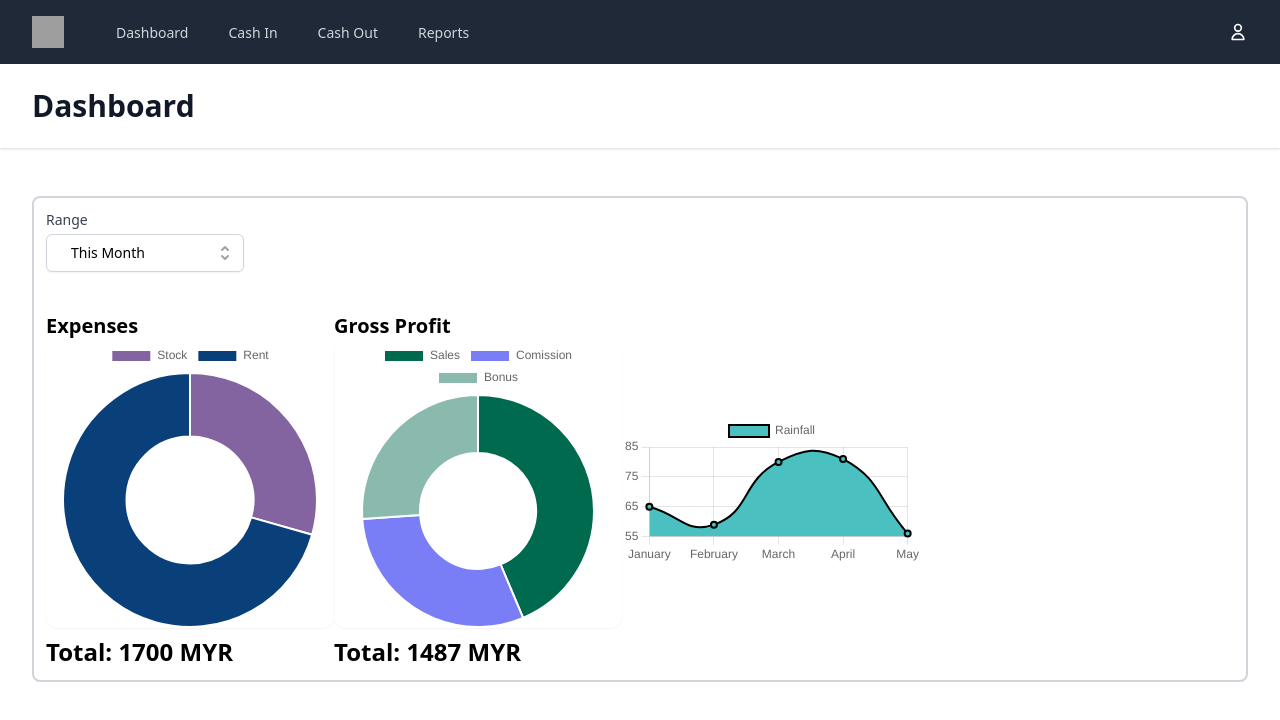
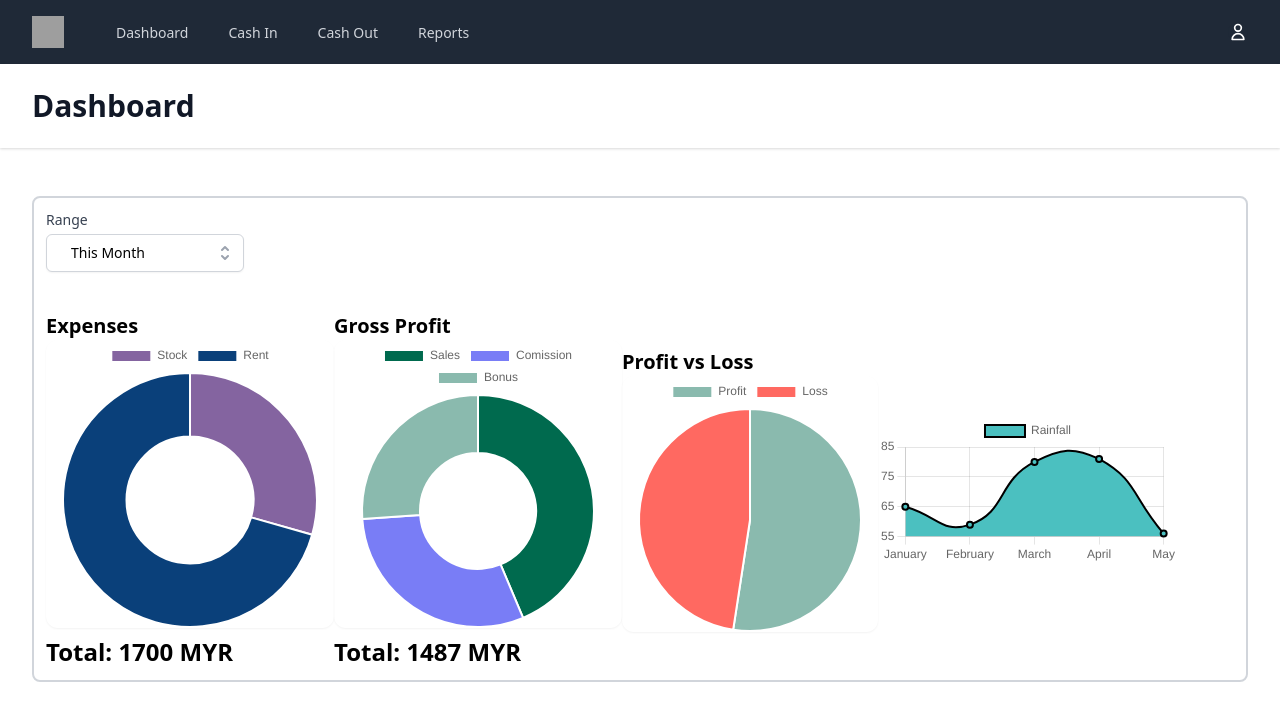
Before and after one commit to qiuyixianq/icp-app, a React (Create React App) app: page /dashboard in a window 1280 px wide. Shown: the top 720 px of the page. Built offline with nearby package versions, Linux system fonts and the light colour scheme; grey boxes are pictures that could not be loaded.

Commit message:
Added profit vs loss pie & dashboard slice to track total expense vs earn

```diff
--- a/src/app/store.js
+++ b/src/app/store.js
@@ -4,6 +4,7 @@ import balanceReducer from './balanceSlice';
 import cashInReducer from '../components/CashIn/cashInSlice';
 import cashOutReducer from '../components/CashOut/cashOutSlice';
 import categoryReducer from './categorySlice';
+import profitlossReducer from '../components/Dashboard/dashboardSlice';
 
 export const store = configureStore({
   reducer: {
@@ -12,5 +13,6 @@ export const store = configureStore({
     category: categoryReducer,
     cashInData: cashInReducer,
     cashOutData: cashOutReducer,
+    profitLoss: profitlossReducer,
   },
 });
--- a/src/components/Dashboard/Dashboard.jsx
+++ b/src/components/Dashboard/Dashboard.jsx
@@ -1,14 +1,17 @@
-import React, { useState } from 'react';
+import React, { useRef, useState } from 'react';
 import { Range } from './Range';
 import { PieChartOut } from './PieChartOut';
 import { PieChartIn } from './PieChartIn';
+import { ProfitLoss } from './ProfitLoss';
 import { LineChart } from './LineChart';
+import { useSelector } from 'react-redux';
 
 const rangeList = ['This Month', 'Last Month', 'Last Three Month'];
 
 
 export const Dashboard = () => {
     const [range, setRange] = useState(rangeList[0]);
+    const { totalExpense } = useSelector(state => state.profitLoss);
 
     return (
         <div>
@@ -20,7 +23,6 @@ export const Dashboard = () => {
 
             <main>
                 <div className=" max-w-7xl mx-auto py-6 sm:px-6 lg:px-8">
-                    {/* Replace with your content */}
                     <div className="px-4 py-6 sm:px-0">
                         <div className="border-2 border-gray-300 bg-white rounded-lg p-3" >
                             <Range onRangeChange={setRange} range={range} />
@@ -29,12 +31,11 @@ export const Dashboard = () => {
                             <div className="flex mt-10 items-center">
                                 <PieChartOut rangeList={rangeList} currentRange={range} />
                                 <PieChartIn rangeList={rangeList} currentRange={range} />
-
+                                <ProfitLoss />
                                 <LineChart />
                             </div>
                         </div>
                     </div>
-                    {/* /End replace */}
                 </div>
             </main>
         </div>
--- a/src/components/Dashboard/PieChartIn.jsx
+++ b/src/components/Dashboard/PieChartIn.jsx
@@ -79,7 +79,7 @@ export const PieChartIn = props => {
                 />
             </div>
 
-            <h3 className="font-bold mt-2 text-2xl">Total: {cleanData.data.reduce((p,c) => p + c)} MYR</h3>
+            <h3 className="font-bold mt-2 text-2xl">Total: <span>{cleanData.data.reduce((p,c) => p + c)}</span> MYR</h3>
         </div>
     );
 
--- a/src/components/Dashboard/PieChartOut.jsx
+++ b/src/components/Dashboard/PieChartOut.jsx
@@ -1,6 +1,7 @@
-import React from 'react';
+import React, { useRef } from 'react';
 import { Doughnut } from 'react-chartjs-2';
-import { useSelector } from 'react-redux';
+import { useDispatch, useSelector } from 'react-redux';
+import { setTotalExpense } from './dashboardSlice';
 
 const backgroundColor = ['#8464a0', '#0a407a', '#C9DE00', '#2086ec', '#00A6B4', '#6800B4', '#cea9bc'];
 const hoverBackgroundColor = ['#532d75', '#082a4f', '#4B5000', '#145391', '#003350', '#35014F', '#99607e'];
@@ -9,6 +10,8 @@ export const PieChartOut = props => {
     const { cashOutCategory } = useSelector(state => state.category);
     const { cashOutData } = useSelector(state => state);
     const { rangeList, currentRange } = props;
+    const dispatch = useDispatch();
+
 
     //filter data
     const filterData = () => {
@@ -40,8 +43,12 @@ export const PieChartOut = props => {
                 data.push(amountSum);
             }
         }
+        //dispatch the data to top lv
+        // const totalExpense = data.reduce((p,c) => p + c)
+        // dispatch(setTotalExpense(totalExpense));
         return { data, rangedCategory };
     }
+
 
     const cleanData = filterData();
     //pie data
@@ -78,7 +85,7 @@ export const PieChartOut = props => {
                 />
             </div>
 
-            <h3 className="font-bold mt-2 text-2xl">Total: {cleanData.data.reduce((p,c) => p + c)} MYR</h3>
+            <h3 className="font-bold mt-2 text-2xl">Total: <span>{cleanData.data.reduce((p,c) => p + c)}</span> MYR</h3>
         </div>
     );
 
--- /dev/null
+++ b/src/components/Dashboard/ProfitLoss.jsx
@@ -0,0 +1,42 @@
+import React from 'react';
+import { Pie } from 'react-chartjs-2';
+
+const backgroundColor = ['#8abaae', '#FF6961'];
+const hoverBackgroundColor = ['#699187', '#bd534d'];
+
+const prolossData = {
+    labels: ['Profit', 'Loss'],
+    datasets: [{
+        label: 'Profit/Loss',
+        backgroundColor,
+        hoverBackgroundColor,
+        data: [65, 59]
+    }]
+}
+
+export const ProfitLoss = () => {
+
+    return (
+        <div>
+            <h3 className="font-bold text-xl">Profit vs Loss</h3>
+
+            <div className="h-64 w-64 shadow-sm rounded-xl hover:shadow-lg transition-shadow ">
+                <Pie
+                    data={prolossData}
+                    options={{
+                        title: {
+                            display: true,
+                            text: 'Average Rainfall per month',
+                            fontSize: 20
+                        },
+                        legend: {
+                            display: true,
+                            position: 'right'
+                        },
+                        hoverOffset: 6
+                    }}
+                />
+            </div>
+        </div>
+    )
+}
--- /dev/null
+++ b/src/components/Dashboard/dashboardSlice.js
@@ -0,0 +1,22 @@
+import { createSlice } from '@reduxjs/toolkit';
+
+const initialState = {
+    totalExpense: 0,
+    totalEarn: 0,
+};
+
+const dashboardSlice = createSlice({
+    name: 'dashboard',
+    initialState,
+    reducers: {
+        setTotalExpense: (state,action) => {
+            state.totalExpense = action.payload
+        },
+        setTotalEarn: (state,action) => {
+            state.totalEarn = action.payload
+        }
+    }
+});
+
+export const { setTotalExpense, setTotalEarn } = dashboardSlice.actions;
+export default dashboardSlice.reducer;
```
